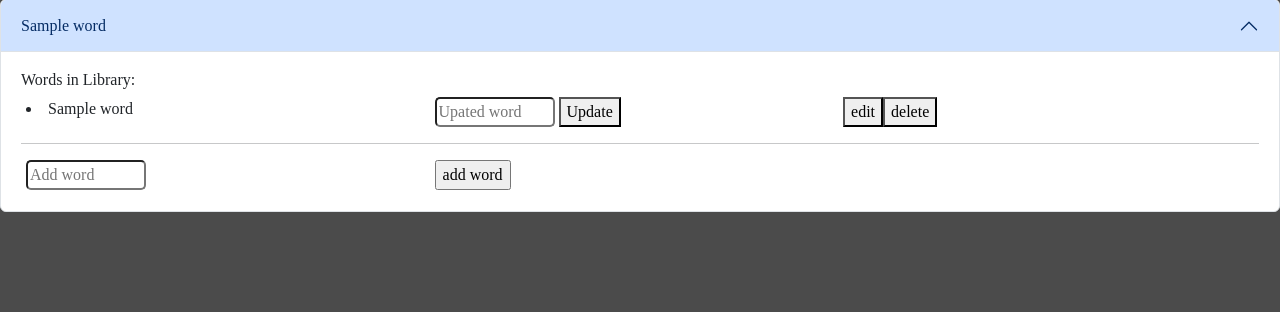
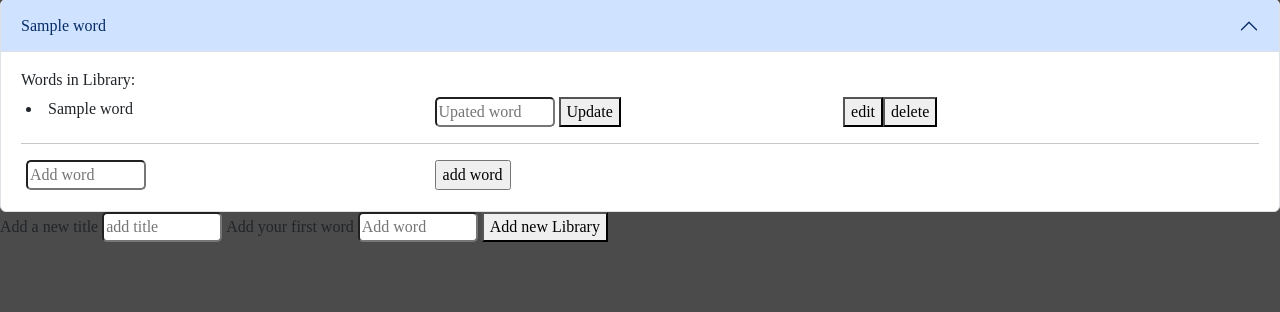
Before and after one commit to Tropicalbunny/FLASK, a Flask app: page /userlibrary/1 in a window 1280 px wide. Shown: the part 151-463 px from the top of the page. Run offline with Flask 3, Linux system fonts and the light colour scheme; a user stored in the database is signed in; a database or web service that is not in the repository returns one stand-in record (values such as "Sample title"); some libraries are stand-ins or nearby versions; some web fonts are replaced.

Commit message:
library adding now works

```diff
--- a/app.py
+++ b/app.py
@@ -255,6 +255,26 @@ def editword():
     word2 = request.form.get('word2')
     title = request.form.get('title')
     lib.update_one({'word': word, 'title': title,}, {'$set': {'word': word2}})
+    flash("word updated sucessfully", category="pass")
+    return redirect(url_for("userlibrary", username=session['user']))
+
+
+@app.route('/addtitle', methods=["POST"])
+def addtitle():
+    username = session['user']
+    word = request.form.get('word')
+    title = request.form.get('title')
+    wordCheck = lib.find_one({"title":title,})
+    newword = {
+        "username": username,
+        "word": word,
+        "title": title,
+    }
+    if wordCheck:
+        flash("title already exists please use another", category="fail")
+    else:
+        lib.insert_one(newword)
+        flash("new Library created sucessfully", category="pass")
     return redirect(url_for("userlibrary", username=session['user']))
 
 
--- a/static/css/styles.css
+++ b/static/css/styles.css
@@ -83,7 +83,7 @@ TAKEN FROM MY PROJECT 1 https://github.com/Tropicalbunny/MyRepo/tree/main
 
 /* END OF PROJECT 1 */
 /* home screen styles */
-#title{
+#main-title{
     text-align: center;
     color: #FFFFFF;
     font-size: 48px;
--- a/templates/profile.html
+++ b/templates/profile.html
@@ -5,7 +5,7 @@
 {% endblock %}
 
 {% block body %}
-<h1 id="title">{{ username }}'s profile</h1>
+<h1 id="main-title">{{ username }}'s profile</h1>
 <div id="title-text-container"><p id="title-text">Hangman is a knowledge based game, how many words do you know in the english dictionary? can you guess them before you..."hang the man"</p></div>
 
 <section>
--- a/templates/userlibrary.html
+++ b/templates/userlibrary.html
@@ -56,4 +56,15 @@
     </div>
 </div>
 {% endfor %}
+<div>
+  <form action="/addtitle" method="POST">
+    <label for="title">Add a new title</label>
+    <input  name="title" id="title" class="add-word" placeholder="add title" type="text" minlength="4" maxlength="15"
+    pattern="^[a-zA-Z]{4,15}$" required>
+    <label for="word">Add your first word</label>
+    <input name="word" id="word" class="add-word" type="text" minlength="4" maxlength="15"
+          pattern="^[a-zA-Z]{4,15}$" placeholder="Add word" required>
+          <button type="submit">Add new Library</button>
+  </form>
+</div>
 {% endblock %}
```
